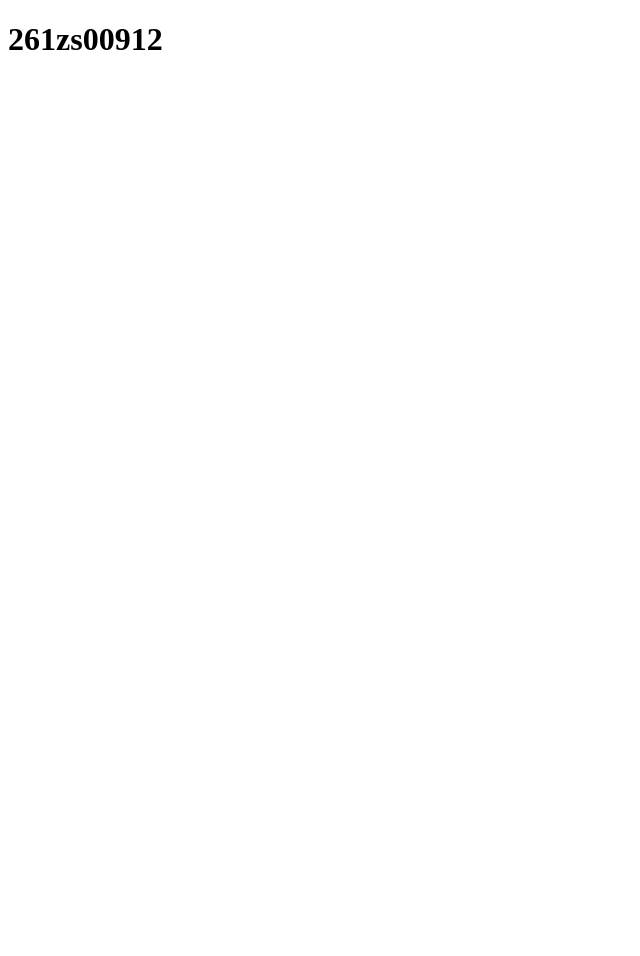
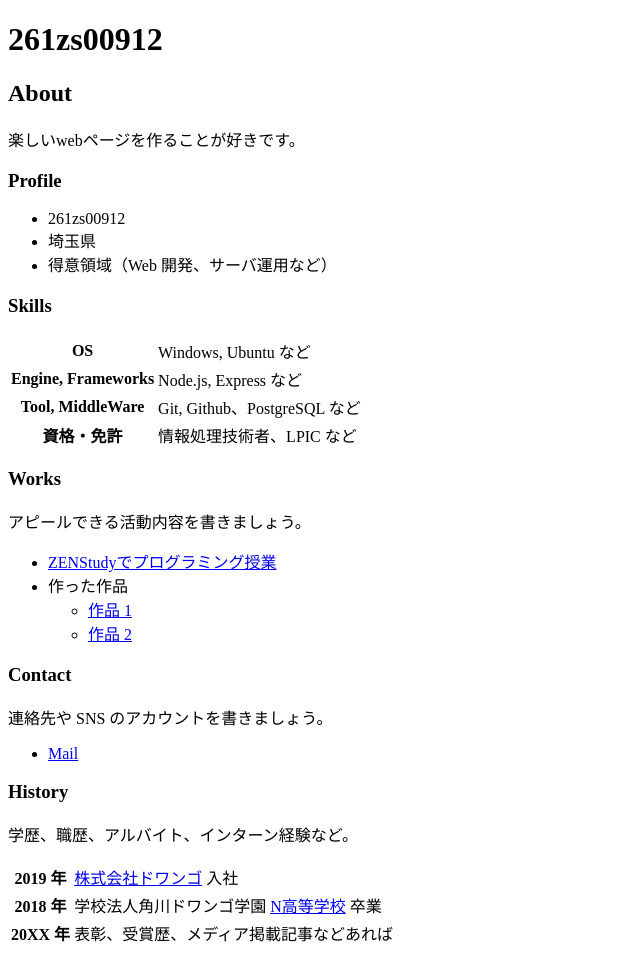
Before and after one commit to 261zs00912-star/261zs00912-star.github.io, a plain HTML site: page index.html in a window 1280 px wide. Shown: the whole page, without its empty margins (0-640 px from the left). Before the commit the page ends 800 px from the top, so only its background shows below. Drawn offline with Linux system fonts and the light colour scheme.

Commit message:
Update index.html

```diff
--- a/index.html
+++ b/index.html
@@ -7,5 +7,74 @@
   </head>
   <body>
     <h1>261zs00912</h1>
+
+    <h2>About</h2>
+    <p>
+      楽しいwebページを作ることが好きです。
+    </p>
+
+    <h3>Profile</h3>
+    <ul>
+      <li>261zs00912</li>
+      <li>埼玉県</li>
+      <li>得意領域（Web 開発、サーバ運用など）</li>
+    </ul>
+
+    <h3>Skills</h3>
+    <table>
+      <tr>
+        <th>OS</th>
+        <td>Windows, Ubuntu など</td>
+      </tr>
+      <tr>
+        <th>Engine, Frameworks</th>
+        <td>Node.js, Express など</td>
+      </tr>
+      <tr>
+        <th>Tool, MiddleWare</th>
+        <td>Git, Github、PostgreSQL など</td>
+      </tr>
+      <tr>
+        <th>資格・免許</th>
+        <td>情報処理技術者、LPIC など</td>
+      </tr>
+    </table>
+
+    <h3>Works</h3>
+    <p>アピールできる活動内容を書きましょう。</p>
+    <ul>
+      <li><a href="https://nnn.ed.nico/">ZENStudyでプログラミング授業</a></li>
+      <li>
+        作った作品
+        <ul>
+          <li><a href="https://example.com/">作品 1</a></li>
+          <li><a href="https://example.com/">作品 2</a></li>
+        </ul>
+      </li>
+    </ul>
+
+    <h3>Contact</h3>
+    <p>連絡先や SNS のアカウントを書きましょう。</p>
+    <ul>
+      <li><a href="mailto:261zs00912@student.zen.ac.jp">Mail</a></li>
+
+    </ul>
+
+    <h3>History</h3>
+    <p>学歴、職歴、アルバイト、インターン経験など。</p>
+    <table>
+      <tr>
+        <th>2019 年</th>
+        <td><a href="https://dwango.co.jp/">株式会社ドワンゴ</a> 入社</td>
+      </tr>
+      <tr>
+        <th>2018 年</th>
+        <td>学校法人角川ドワンゴ学園 <a href="https://nnn.ed.jp/">N高等学校</a> 卒業</td>
+      </tr>
+      <tr>
+        <th>20XX 年</th>
+        <td>表彰、受賞歴、メディア掲載記事などあれば</td>
+      </tr>
+    </table>
   </body>
 </html>
```
